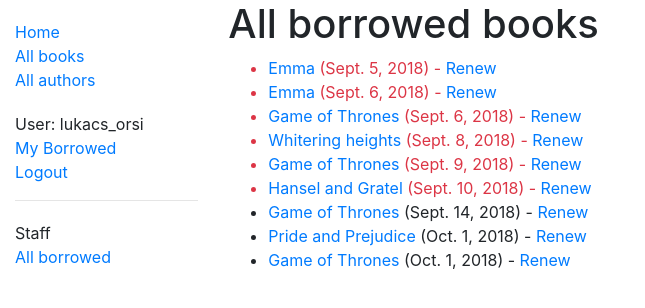
After one commit to orsiluk/Django-demo-library-webapp, a Django app: page /catalog/allbooks/ in a window 1280 px wide. The commit adds this page. Shown: the top 308 px of the page, without its empty margins (0-645 px from the left). Run offline with Django 3.2, Linux system fonts and the light colour scheme; a user stored in the database is signed in; data comes from the database, SQL or seed files in the repository; both versions use the stored data as it was after the commit; some libraries are stand-ins or nearby versions.

Commit message:
Added renew loan for librarian

```diff
--- a/locallibrary/catalog/models.py
+++ b/locallibrary/catalog/models.py
@@ -78,6 +78,7 @@ class BookInstance(models.Model):
 
     class Meta:
         ordering = ['due_back']
+        permissions = (("can_mark_returned", "Set book as returned"),)
 
     def __str__(self):
         """String for representing the Model object."""
--- a/locallibrary/catalog/templates/base_generic.html
+++ b/locallibrary/catalog/templates/base_generic.html
@@ -25,14 +25,24 @@
             </ul>
 
             <ul class="sidebar-nav">
+               {% if user.is_authenticated %}
+                 <li>User: {{ user.get_username }}</li>
+                 <li><a href="{% url 'my-borrowed' %}">My Borrowed</a></li>
+                 <li><a href="{% url 'logout'%}?next={{request.path}}">Logout</a></li>
+               {% else %}
+                 <li><a href="{% url 'login'%}?next={{request.path}}">Login</a></li>
+               {% endif %}
+              </ul>
 
-                {% if user.is_authenticated %}
-                <li>User: {{ user.get_username }}</li>
-                <li><a href="{% url 'logout'%}?next={{request.path}}">Logout</a></li>
-                {% else %}
-                <li><a href="{% url 'login'%}?next={{request.path}}">Login</a></li>
+               {% if user.is_staff %}
+               <hr />
+               <ul class="sidebar-nav">
+               <li>Staff</li>
+               {% if perms.catalog.can_mark_returned %}
+               <li><a href="{% url 'all-borrowed' %}">All borrowed</a></li>
+               {% endif %}
+               </ul>
                 {% endif %}
-            </ul>
             {% endblock %}
         </div>
         <div class="col-sm-10 ">
--- /dev/null
+++ b/locallibrary/catalog/templates/catalog/bookinstance_list_borrowed_librarian.html
@@ -0,0 +1,20 @@
+{% extends "base_generic.html" %}
+
+{% block content %}
+    <h1>All borrowed books</h1>
+
+    {% if bookinstance_list %}
+    <ul>
+
+      {% for bookinst in bookinstance_list %}
+      <li class="{% if bookinst.is_overdue %}text-danger{% endif %}">
+        <a href="{% url 'book-detail' bookinst.book.pk %}">{{bookinst.book.title}}</a> ({{ bookinst.due_back }})
+        {% if perms.catalog.can_mark_returned %}- <a href="{% url 'renew-book-librarian' bookinst.id %}">Renew</a>  {% endif %}
+      </li>
+      {% endfor %}
+    </ul>
+
+    {% else %}
+      <p>There are no books borrowed.</p>
+    {% endif %}
+{% endblock %}
--- a/locallibrary/catalog/urls.py
+++ b/locallibrary/catalog/urls.py
@@ -12,4 +12,8 @@ urlpatterns = [
     # key). This is the id that is being used to store the book uniquely in the database, as defined in the Book Model.
     path('authors', views.AuthorListView.as_view(), name='authors'),
     path('author/<int:pk>', views.AuthorDetailView.as_view(), name='author-detail'),
+    path('mybooks/', views.LoanedBooksByUserListView.as_view(), name='my-borrowed'),
+    path('allbooks/', views.AllLoanedBooksView.as_view(), name='all-borrowed'),
+    path('book/<uuid:pk>/renew/', views.renew_book_librarian, name='renew-book-librarian'),
+
 ]
--- a/locallibrary/catalog/views.py
+++ b/locallibrary/catalog/views.py
@@ -1,5 +1,9 @@
 from django.shortcuts import render
 from .models import Book, Author, BookInstance, Genre
+from django.views import generic
+from django.contrib.auth.mixins import LoginRequiredMixin  # Needed to restrict acess to logged in users only
+from django.contrib.auth.mixins import PermissionRequiredMixin
+
 # Create your views here.
 
 def index(request):
@@ -10,7 +14,7 @@ def index(request):
     # Count instances of books
     bookinst_nr = BookInstance.objects.all().count()
     # Nr of available books
-    av_books = BookInstance.objects.filter(status__exact = 'a').count()
+    av_books = BookInstance.objects.filter(status__exact='a').count()
     # Nr of Authors
     author_nr = Author.objects.count()
 
@@ -35,7 +39,6 @@ def index(request):
     # Render the HTML template index.html with the data in the context variable
     return render(request, 'index.html', context=context)
 
-from django.views import generic
 
 class BookListView(generic.ListView):
     """That's it! The generic view will query the database to get all records for the specified model (Book) then render
@@ -55,11 +58,75 @@ class BookListView(generic.ListView):
     #     context['more_data'] = 'Books are pretty cool!'
     #     return context
 
+
 class BookDetailView(generic.DetailView):
     model = Book
+
 
 class AuthorListView(generic.ListView):
     model = Author
 
+
 class AuthorDetailView(generic.DetailView):
     model = Author
+
+
+class LoanedBooksByUserListView(LoginRequiredMixin, generic.ListView):
+    """Generic class-based view listing books on loan to current user."""
+    model = BookInstance
+    template_name = 'catalog/bookinstance_list_borrowed_user.html'
+    paginate_by = 10
+
+    def get_queryset(self):
+        return BookInstance.objects.filter(borrower=self.request.user).filter(status__exact='o').order_by('due_back')
+
+class AllLoanedBooksView(PermissionRequiredMixin, generic.ListView):
+    model = BookInstance
+    template_name = 'catalog/bookinstance_list_borrowed_librarian.html'
+    paginate_by = 10
+    permission_required = 'catalog.can_mark_returned'
+
+    def get_queryset(self):
+        return BookInstance.objects.filter(status__exact='o').order_by('due_back')
+
+
+# Setting up form submission
+from django.contrib.auth.decorators import permission_required
+from django.shortcuts import get_object_or_404
+from django.http import HttpResponseRedirect
+from django.urls import reverse
+import datetime
+
+from catalog.forms import RenewBookForm
+
+@permission_required('catalog.can_mark_returned')
+def renew_book_librarian(request, pk):
+    """View function for renewing a specific BookInstance by librarian."""
+    book_instance = get_object_or_404(BookInstance, pk=pk)
+
+    # If this is a POST request then process the Form data
+    if request.method == 'POST':
+
+        # Create a form instance and populate it with data from the request (binding):
+        book_renewal_form = RenewBookForm(request.POST)
+
+        # Check if the form is valid:
+        if book_renewal_form.is_valid():
+            # process the data in form.cleaned_data as required (here we just write it to the model due_back field)
+            book_instance.due_back = book_renewal_form.cleaned_data['renewal_date']
+            book_instance.save()
+
+            # redirect to a new URL:
+            return HttpResponseRedirect(reverse('all-borrowed') )
+
+    # If this is a GET (or any other method) create the default form.
+    else:
+        proposed_renewal_date = datetime.date.today() + datetime.timedelta(weeks=3)
+        book_renewal_form = RenewBookForm(initial={'renewal_date': proposed_renewal_date})
+
+    context = {
+        'form': book_renewal_form,
+        'book_instance': book_instance,
+    }
+
+    return render(request, 'catalog/book_renew_librarian.html', context)
```
Also changed, not shown: locallibrary/catalog/forms.py (added, +22 -0 lines), locallibrary/catalog/templates/catalog/book_renew_librarian.html (added, +16 -0 lines), locallibrary/catalog/templates/catalog/bookinstance_list_borrowed_user.html (added, +19 -0 lines), locallibrary/catalog/migrations/0004_auto_20180907_1632.py (added), locallibrary/catalog/static/css/styles.css (renamed from locallibrary/catalog/static/css/styiles.css), locallibrary/db.sqlite3, locallibrary/locallibrary/urls.py (line endings or trailing spaces), 1 other file.
